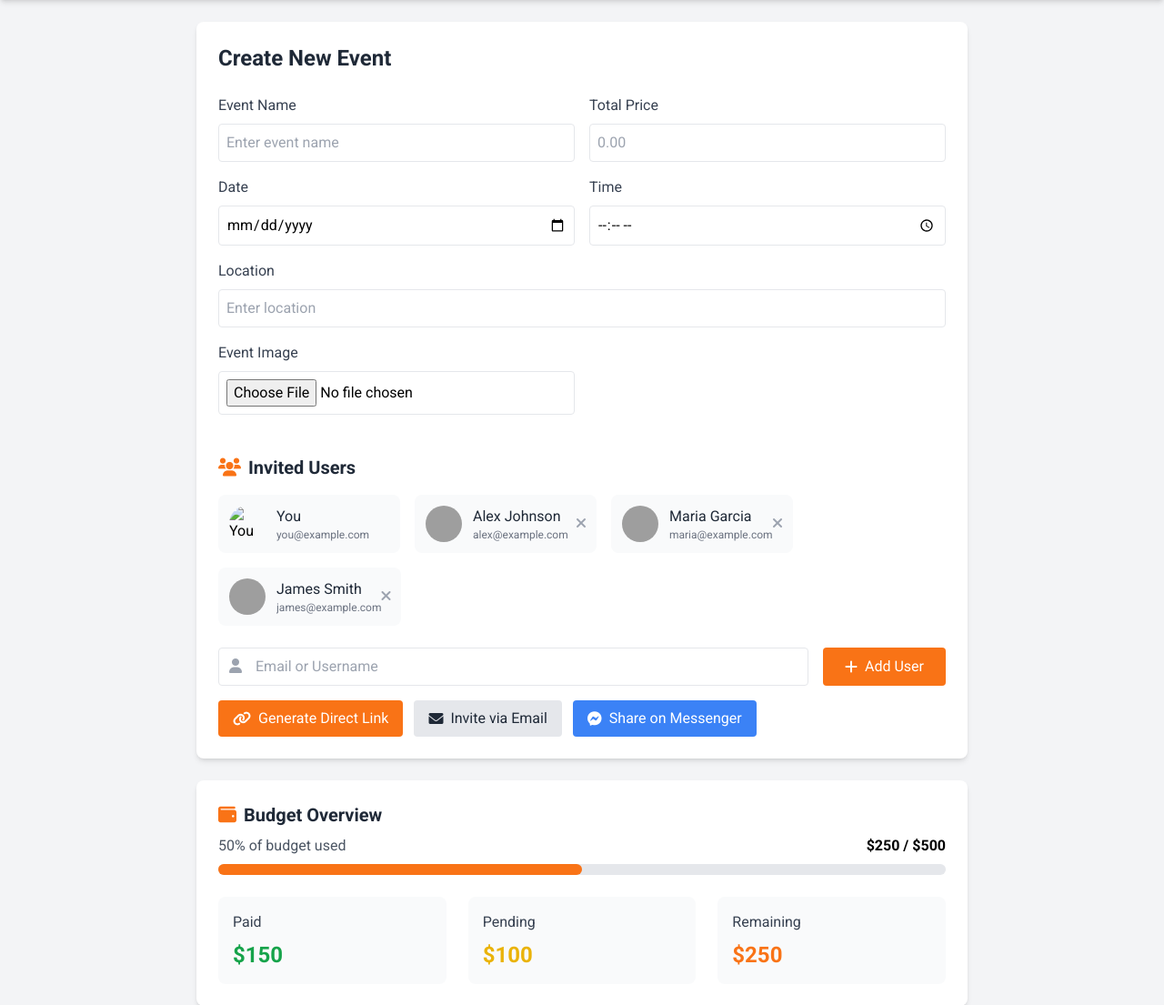
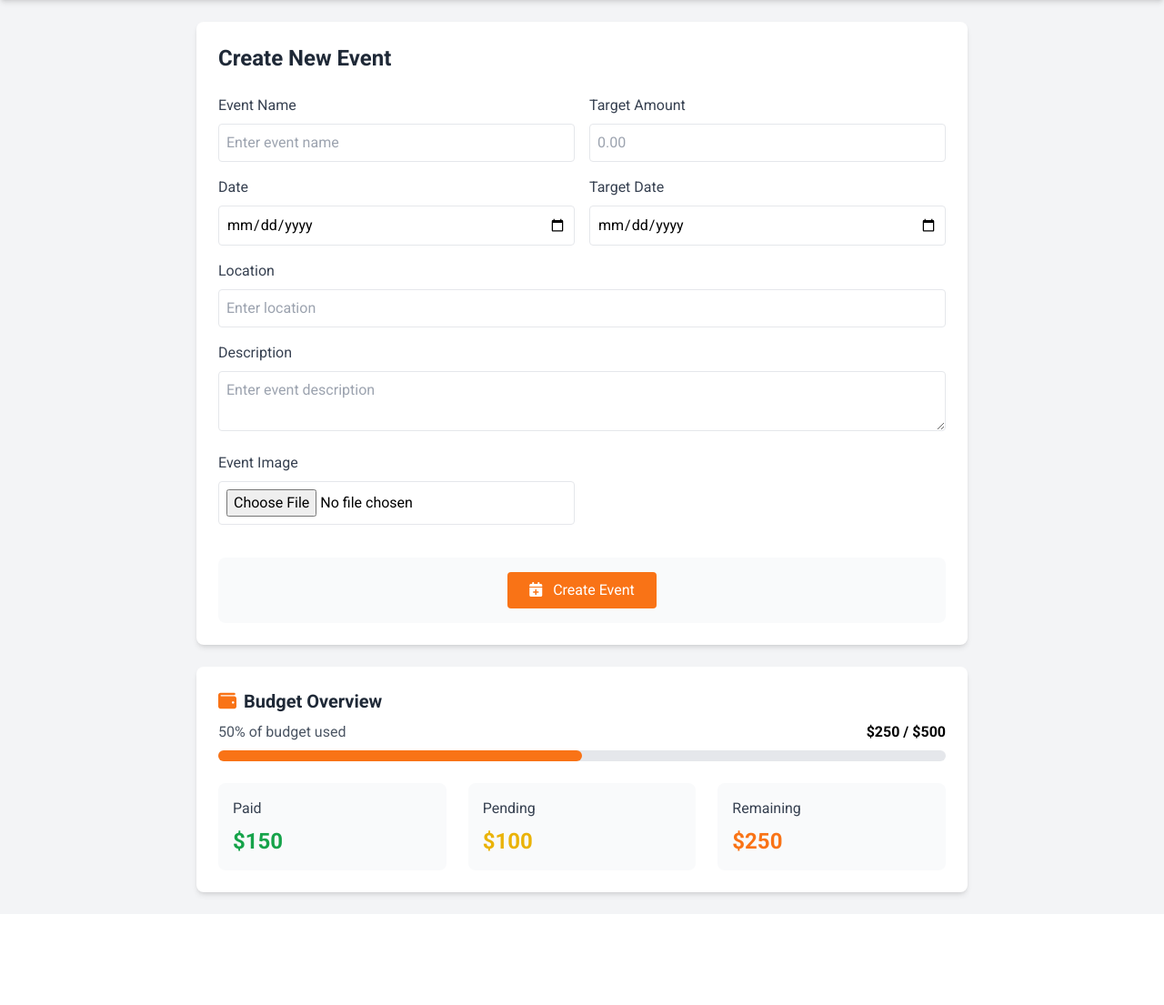
Before and after one commit to anas325/backend, a Django app: template backend/apps/base/templates/create_event.html in a window 1280 px wide. Shown: the part 64-1169 px from the top of the page at 91% size. After the commit the page ends 1054 px from the top, so only its background shows below. Run offline with Django 3.2, Linux system fonts and the light colour scheme; the template is opened without the code that fills it, so the values that code supplies are empty; some libraries are stand-ins or nearby versions; grey boxes are pictures that could not be loaded.

Commit message:
Refactor create_event template to enhance form structure and add new fields; update Event model and view for target amount and date handling

```diff
--- a/backend/apps/base/templates/create_event.html
+++ b/backend/apps/base/templates/create_event.html
@@ -47,67 +47,44 @@
         <div class="bg-white p-6 rounded-lg shadow-md">
             <h1 class="text-2xl font-bold mb-6 text-gray-800">Create New Event</h1>
 
+            <form method="POST" enctype="multipart/form-data" action="/api/events/">
+                {% csrf_token %}
                 <div class="grid grid-cols-1 md:grid-cols-2 gap-4 mb-6">
                     <div>
                         <label class="block text-gray-700 mb-2">Event Name</label>
-                    <input type="text" placeholder="Enter event name" class="w-full border p-2 rounded focus:ring-2 focus:ring-orange-500 focus:border-transparent">
+                        <input type="text" name="name" placeholder="Enter event name" class="w-full border p-2 rounded focus:ring-2 focus:ring-orange-500 focus:border-transparent" required>
                     </div>
                     <div>
-                    <label class="block text-gray-700 mb-2">Total Price</label>
-                    <input type="number" placeholder="0.00" class="w-full border p-2 rounded focus:ring-2 focus:ring-orange-500 focus:border-transparent">
+                        <label class="block text-gray-700 mb-2">Target Amount</label>
+                        <input type="number" name="target_amount" placeholder="0.00" class="w-full border p-2 rounded focus:ring-2 focus:ring-orange-500 focus:border-transparent">
                     </div>
                     <div>
                         <label class="block text-gray-700 mb-2">Date</label>
-                    <input type="date" class="w-full border p-2 rounded focus:ring-2 focus:ring-orange-500 focus:border-transparent">
+                        <input type="date" name="date" class="w-full border p-2 rounded focus:ring-2 focus:ring-orange-500 focus:border-transparent">
                     </div>
                     <div>
-                    <label class="block text-gray-700 mb-2">Time</label>
-                    <input type="time" class="w-full border p-2 rounded focus:ring-2 focus:ring-orange-500 focus:border-transparent">
+                        <label class="block text-gray-700 mb-2">Target Date</label>
+                        <input type="date" name="target_date" class="w-full border p-2 rounded focus:ring-2 focus:ring-orange-500 focus:border-transparent">
                     </div>
                     <div class="md:col-span-2">
                         <label class="block text-gray-700 mb-2">Location</label>
-                    <input type="text" placeholder="Enter location" class="w-full border p-2 rounded focus:ring-2 focus:ring-orange-500 focus:border-transparent">
+                        <input type="text" name="location" placeholder="Enter location" class="w-full border p-2 rounded focus:ring-2 focus:ring-orange-500 focus:border-transparent">
+                    </div>
+                    <div class="md:col-span-2">
+                        <label class="block text-gray-700 mb-2">Description</label>
+                        <textarea name="description" placeholder="Enter event description" class="w-full border p-2 rounded focus:ring-2 focus:ring-orange-500 focus:border-transparent"></textarea>
                     </div>
                     <div class="mb-3">
                         <label class="block text-gray-700 mb-2">Event Image</label>
-                    <input type="file" accept="image/*" class="w-full border p-2 rounded focus:ring-2 focus:ring-orange-500 focus:border-transparent">
+                        <input type="file" name="cover_image" accept="image/*" class="w-full border p-2 rounded focus:ring-2 focus:ring-orange-500 focus:border-transparent">
                     </div>
                 </div>
-
-            <!-- Invited Users Section -->
-            <div class="mt-8">
-                <h2 class="text-xl font-bold text-gray-800 mb-4 flex items-center">
-                    <i class="fas fa-users mr-2 text-orange-500"></i>
-                    Invited Users
-                </h2>
-
-                <div class="flex flex-wrap gap-4 mb-6" id="invitedUsersContainer">
-                    <!-- User cards will be added here dynamically -->
-                </div>
-
-                <div class="flex flex-col sm:flex-row gap-4 mb-4">
-                    <div class="flex-1 relative">
-                        <input type="text" id="userSearchInput" placeholder="Email or Username"
-                               class="w-full border p-2 pl-10 rounded focus:ring-2 focus:ring-orange-500 focus:border-transparent">
-                        <i class="fas fa-user absolute left-3 top-3 text-gray-400"></i>
-                    </div>
-                    <button id="addUserBtn" class="bg-orange-500 hover:bg-orange-600 text-white px-6 py-2 rounded transition flex items-center justify-center">
-                        <i class="fas fa-plus mr-2"></i> Add User
+                <div class="bg-gray-50 p-4 rounded-lg flex items-center justify-center">
+                    <button type="submit" class="bg-orange-500 hover:bg-orange-600 text-white px-6 py-2 rounded transition">
+                        <i class="fas fa-calendar-plus mr-2"></i> Create Event
                     </button>
                 </div>
-
-                <div class="flex flex-wrap gap-3 mt-4">
-                    <button class="bg-orange-500 hover:bg-orange-600 text-white px-4 py-2 rounded transition flex items-center">
-                        <i class="fas fa-link mr-2"></i> Generate Direct Link
-                    </button>
-                    <button class="bg-gray-200 hover:bg-gray-300 text-gray-800 px-4 py-2 rounded transition flex items-center">
-                        <i class="fas fa-envelope mr-2"></i> Invite via Email
-                    </button>
-                    <button class="bg-blue-500 hover:bg-blue-600 text-white px-4 py-2 rounded transition flex items-center">
-                        <i class="fab fa-facebook-messenger mr-2"></i> Share on Messenger
-                    </button>
-                </div>
-            </div>
+            </form>
         </div>
 
         <!-- Budget Section -->
@@ -139,6 +116,7 @@
                     <h3 class="font-medium text-gray-700 mb-2">Remaining</h3>
                     <p class="text-2xl font-bold text-orange-500">$250</p>
                 </div>
+
             </div>
         </div>
     </main>
@@ -237,7 +215,49 @@
                     setTimeout(() => toast.remove(), 300);
                 }, 3000);
             }
+            // Create Event button click handler
+            const createEventButton = document.querySelector('#ce');
+            createEventButton.addEventListener('click', function() {
+                const eventName = document.querySelector('input[placeholder="Enter event name"]').value.trim();
+                const totalPrice = document.querySelector('input[placeholder="0.00"]').value.trim();
+                const eventDate = document.querySelector('input[type="date"]').value.trim();
+                const eventTime = document.querySelector('input[type="time"]').value.trim();
+                const location = document.querySelector('input[placeholder="Enter location"]').value.trim();
+                const eventImage = document.querySelector('input[type="file"]').files[0];
 
+                if (!eventName || !totalPrice || !eventDate || !eventTime || !location) {
+                    showToast('Please fill in all required fields', 'error');
+                    return;
+                }
+
+                const formData = new FormData();
+                formData.append('name', eventName);
+                formData.append('total_price', totalPrice);
+                formData.append('date', eventDate);
+                formData.append('time', eventTime);
+                formData.append('location', location);
+                if (eventImage) {
+                    formData.append('image', eventImage);
+                }
+
+                fetch('/api/events/', {
+                    method: 'POST',
+                    body: formData
+                })
+                .then(response => {
+                    if (!response.ok) {
+                        throw new Error('Failed to create event');
+                    }
+                    return response.json();
+                })
+                .then(data => {
+                    showToast('Event created successfully!', 'success');
+                    console.log('Event created:', data);
+                })
+                .catch(error => {
+                    showToast(error.message, 'error');
+                });
+            });
             // Simulate budget progress animation
             setTimeout(() => {
                 const progressBar = document.querySelector('.progress-bar');
--- a/backend/apps/events/models.py
+++ b/backend/apps/events/models.py
@@ -8,7 +8,7 @@ class Event(models.Model):
     description = models.TextField(blank=True, null=True)
     date = models.DateField(blank=True, null=True)
     location = models.CharField(max_length=255, blank=True, null=True)
-    organizer = models.ForeignKey('users.User', on_delete=models.CASCADE, related_name='organized_events')
+    organizer = models.ForeignKey('users.User', on_delete=models.CASCADE, related_name='organized_events', default=4)
     participants = models.ManyToManyField('users.User', related_name='events', blank=True)
     target_amount = models.IntegerField(blank=True, null=True)
     target_date = models.DateField(blank=True, null=True)
--- a/backend/apps/events/views.py
+++ b/backend/apps/events/views.py
@@ -6,7 +6,13 @@ from rest_framework import generics
 from .models import Event
 from .serializers import EventSerializer
 from rest_framework import viewsets
+from rest_framework.permissions import AllowAny
+from django.shortcuts import redirect
 
 class EventViewSet(viewsets.ModelViewSet):
     queryset = Event.objects.all()
     serializer_class = EventSerializer
+
+    def create(self, request, *args, **kwargs):
+        super().create(request, *args, **kwargs)
+        return redirect('/')  # Redirect after creating
```
Lines whose indentation alone changed are shown as unchanged.
